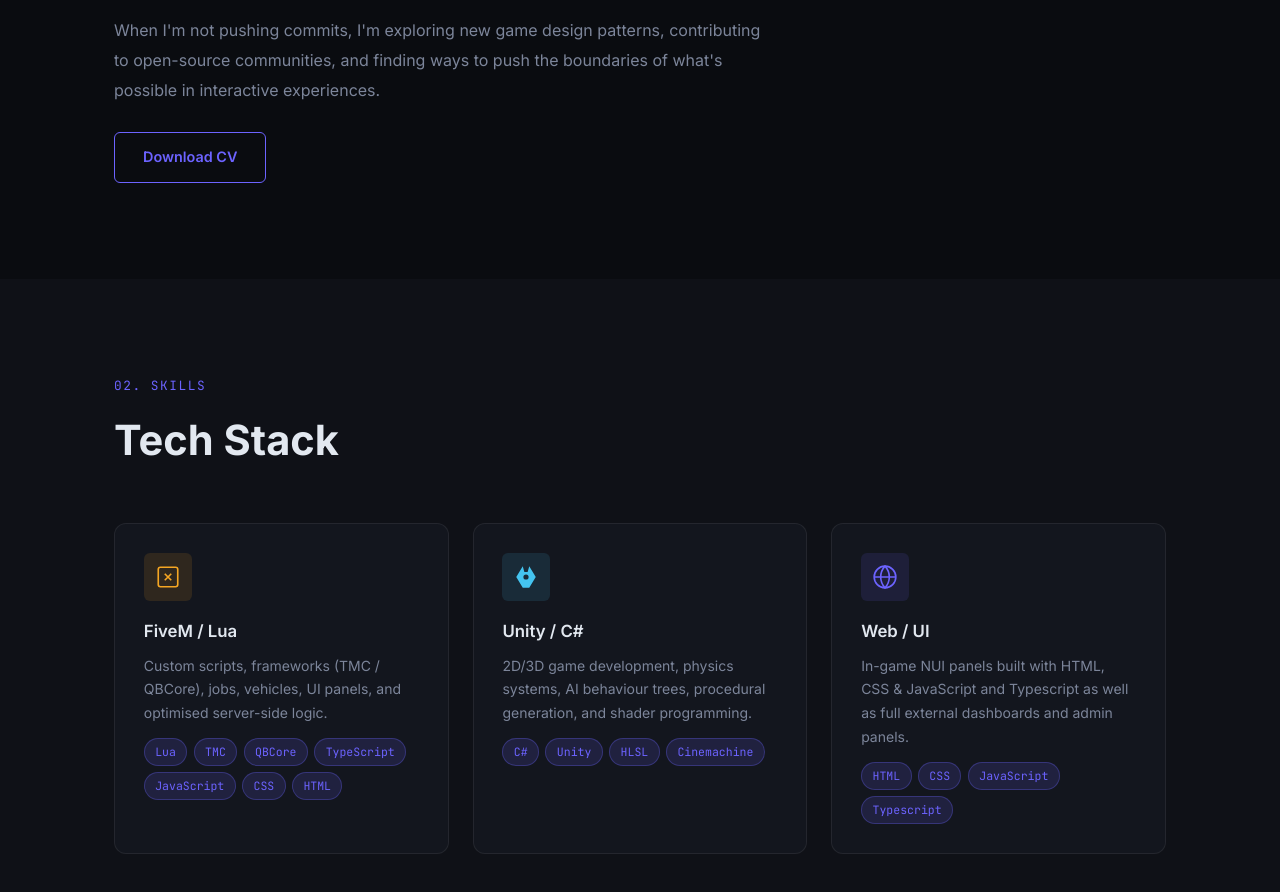
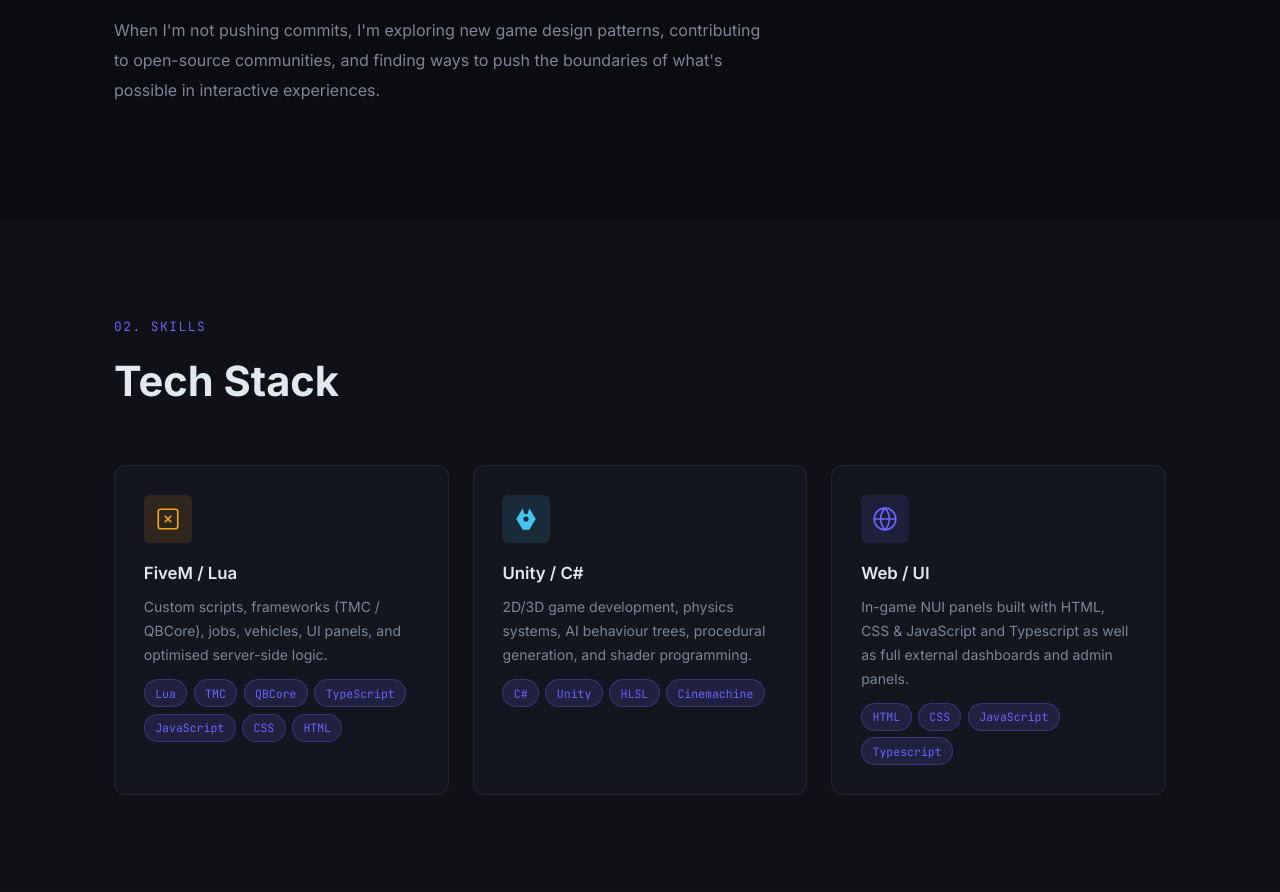
Before and after one commit to Callumq0506/portfolio2026, a plain HTML site: page index.html in a window 1280 px wide. Shown: the part 1244-2136 px from the top of the page. Drawn offline with Linux system fonts and the light colour scheme.

Commit message:
Update index.html

```diff
--- a/index.html
+++ b/index.html
@@ -93,7 +93,6 @@
             open-source communities, and finding ways to push the boundaries of what's possible in
             interactive experiences.
           </p>
-          <a href="#" class="btn btn-outline" download>Download CV</a>
         </div>
 
       </div>
```
